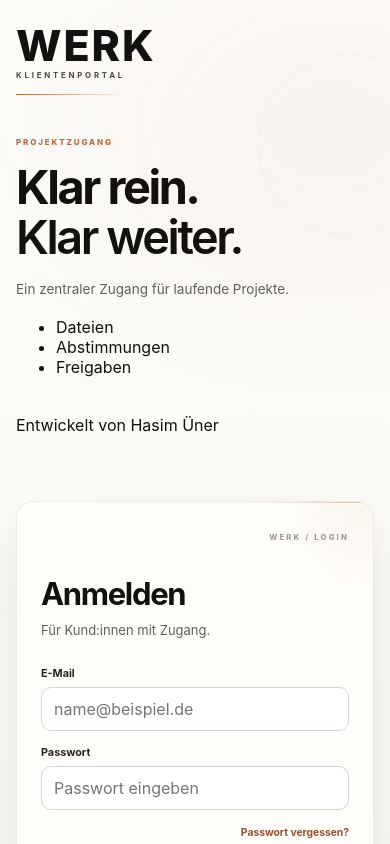
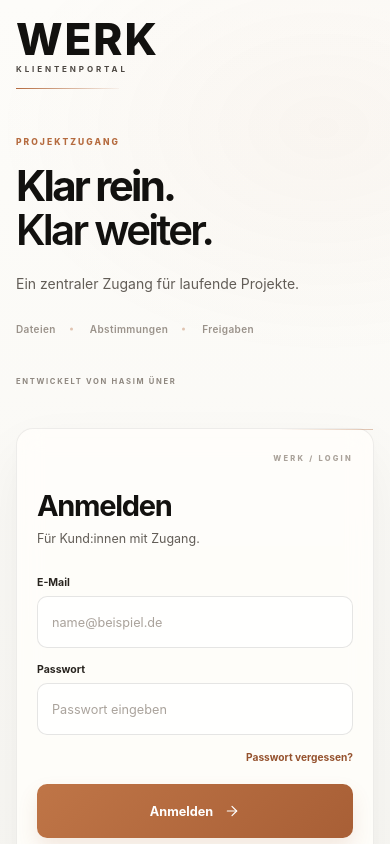
Before and after one commit to Hasim-hannover/hasim-client-portal, a Next.js app: page /login in a window 390 px wide. Shown: the top 844 px of the page. Built offline with nearby package versions, Linux system fonts and the light colour scheme; no server answers.

Commit message:
Reduce WERK login UI to editorial minimalism

```diff
--- a/app/login/login.module.css
+++ b/app/login/login.module.css
@@ -1,13 +1,12 @@
 .shell {
-  --werk-bg: #f8f7f4;
-  --werk-paper: #fffdfa;
-  --werk-ink: #12110f;
-  --werk-soft: #625e59;
-  --werk-muted: #948d85;
-  --werk-line: rgba(18, 17, 15, 0.095);
-  --werk-accent: #b56b3f;
-  --werk-accent-dark: #95522e;
-  --werk-accent-soft: rgba(181, 107, 63, 0.085);
+  --bg: #f8f7f3;
+  --paper: #fffdfa;
+  --ink: #12110f;
+  --soft: #625d57;
+  --muted: #9a928a;
+  --line: rgba(18, 17, 15, 0.09);
+  --accent: #b56b3f;
+  --accent-dark: #95522e;
 
   position: relative;
   isolation: isolate;
@@ -15,92 +14,41 @@
   overflow: hidden;
   display: grid;
   place-items: center;
-  padding: clamp(48px, 6vw, 92px);
-  color: var(--werk-ink);
+  padding: clamp(58px, 7vw, 108px);
+  color: var(--ink);
   background:
-    radial-gradient(520px 380px at 85% 12%, rgba(181, 107, 63, 0.055), transparent 72%),
-    linear-gradient(180deg, #fdfcf9 0%, var(--werk-bg) 100%);
+    radial-gradient(460px 320px at 83% 13%, rgba(181, 107, 63, 0.045), transparent 72%),
+    linear-gradient(180deg, #fdfcf9 0%, var(--bg) 100%);
 }
 
 .ambient {
   position: absolute;
   inset: 0;
-  z-index: -2;
+  z-index: -1;
   pointer-events: none;
 }
 
 .ambient::before {
   content: "";
   position: absolute;
-  top: 8%;
-  bottom: 8%;
-  left: 58.5%;
+  top: 10%;
+  bottom: 10%;
+  left: 58.8%;
   width: 1px;
-  background: linear-gradient(
-    to bottom,
-    transparent,
-    rgba(18, 17, 15, 0.055) 15%,
-    rgba(18, 17, 15, 0.055) 85%,
-    transparent
-  );
-}
-
-.ambient::after {
-  content: "";
-  position: absolute;
-  width: 240px;
-  height: 240px;
-  right: 9%;
-  top: 5%;
-  border-radius: 50%;
-  border: 1px solid rgba(181, 107, 63, 0.07);
-  opacity: 0.65;
-}
-
-.editorialRail {
-  position: absolute;
-  right: clamp(18px, 2.2vw, 38px);
-  top: 50%;
-  transform: translateY(-50%);
-  height: min(58vh, 500px);
-  width: 24px;
-  display: flex;
-  align-items: center;
-  justify-content: center;
-  z-index: -1;
-}
-
-.editorialRail::before {
-  content: "";
-  position: absolute;
-  inset: 0 auto 0 50%;
-  width: 1px;
-  background: linear-gradient(to bottom, transparent, rgba(181, 107, 63, 0.34) 18%, rgba(181, 107, 63, 0.16) 82%, transparent);
-}
-
-.editorialRail span {
-  writing-mode: vertical-rl;
-  transform: rotate(180deg);
-  padding: 16px 0;
-  color: #aaa29a;
-  background: var(--werk-bg);
-  font-size: 7.5px;
-  font-weight: 720;
-  letter-spacing: 0.3em;
-  text-transform: uppercase;
+  background: linear-gradient(to bottom, transparent, rgba(18,17,15,.05) 18%, rgba(18,17,15,.05) 82%, transparent);
 }
 
 .layout {
-  width: min(100%, 1120px);
+  width: min(100%, 1180px);
   display: grid;
-  grid-template-columns: minmax(0, 1fr) minmax(420px, 0.82fr);
-  gap: clamp(76px, 8vw, 122px);
+  grid-template-columns: minmax(0, 1fr) minmax(390px, 0.78fr);
+  gap: clamp(86px, 10vw, 150px);
   align-items: center;
 }
 
 .brandPanel {
   min-width: 0;
-  max-width: 535px;
+  max-width: 510px;
 }
 
 .wordmark {
@@ -108,7 +56,7 @@
   flex-direction: column;
   align-items: flex-start;
   gap: 5px;
-  margin-bottom: clamp(56px, 7vh, 78px);
+  margin-bottom: clamp(64px, 8vh, 94px);
 }
 
 .wordmark::after {
@@ -116,164 +64,111 @@
   width: 72%;
   height: 1px;
   margin-top: 9px;
-  background: linear-gradient(90deg, var(--werk-accent), rgba(181, 107, 63, 0.08));
+  background: linear-gradient(90deg, var(--accent), rgba(181, 107, 63, 0.06));
 }
 
 .wordmarkMain {
   font-family: Satoshi, Figtree, Inter, ui-sans-serif, system-ui, sans-serif;
-  font-size: clamp(45px, 4.4vw, 61px);
-  font-weight: 770;
-  line-height: 0.9;
-  letter-spacing: 0.045em;
+  font-size: clamp(46px, 4.6vw, 64px);
+  font-weight: 780;
+  line-height: .88;
+  letter-spacing: .045em;
 }
 
 .wordmarkSub {
-  color: #4c4742;
-  font-size: 8.3px;
+  color: #4d4843;
+  font-size: 8px;
   font-weight: 730;
-  letter-spacing: 0.36em;
+  letter-spacing: .36em;
   text-transform: uppercase;
 }
 
-.brandCopy {
-  max-width: 520px;
-}
-
 .eyebrow {
-  margin: 0 0 18px;
-  color: var(--werk-accent);
-  font-size: 8.8px;
+  margin: 0 0 19px;
+  color: var(--accent);
+  font-size: 8.5px;
   font-weight: 760;
-  letter-spacing: 0.23em;
+  letter-spacing: .24em;
   text-transform: uppercase;
 }
 
 .brandPanel h1 {
   margin: 0;
-  max-width: 520px;
+  max-width: 500px;
   font-family: Satoshi, Figtree, Inter, ui-sans-serif, system-ui, sans-serif;
-  font-size: clamp(43px, 4.55vw, 61px);
+  font-size: clamp(50px, 5.2vw, 72px);
   font-weight: 710;
-  line-height: 0.98;
-  letter-spacing: -0.052em;
+  line-height: .94;
+  letter-spacing: -.065em;
 }
 
 .brandPanel h1 span {
   display: block;
-  margin-top: 4px;
+  margin-top: 5px;
   font-weight: 640;
 }
 
 .intro {
-  max-width: 465px;
-  margin: 19px 0 0;
-  color: var(--werk-soft);
+  max-width: 400px;
+  margin: 22px 0 0;
+  color: var(--soft);
   font-size: clamp(14px, 1vw, 16px);
-  line-height: 1.62;
+  line-height: 1.65;
 }
 
-.features {
-  display: grid;
-  grid-template-columns: repeat(3, minmax(0, 1fr));
-  margin-top: 42px;
-  border-top: 1px solid var(--werk-line);
+.points {
+  display: flex;
+  flex-wrap: wrap;
+  gap: 10px 0;
+  margin: 38px 0 0;
+  padding: 0;
+  list-style: none;
 }
 
-.feature {
-  min-width: 0;
-  padding: 21px 18px 0 0;
+.points li {
+  position: relative;
+  margin-right: 17px;
+  padding-right: 17px;
+  color: var(--muted);
+  font-size: 10px;
+  font-weight: 620;
+  letter-spacing: .04em;
 }
 
-.feature + .feature {
-  padding-left: 18px;
-  border-left: 1px solid var(--werk-line);
-}
-
-.featureIcon {
-  width: 39px;
-  height: 39px;
-  display: grid;
-  place-items: center;
-  margin-bottom: 14px;
-  border: 1px solid rgba(181, 107, 63, 0.16);
-  border-radius: 11px;
-  color: var(--werk-accent);
-  background: rgba(255, 255, 255, 0.55);
-}
-
-.featureIcon svg {
-  width: 18px;
-  height: 18px;
-  stroke-width: 1.7;
-}
-
-.feature h2 {
-  margin: 0;
-  color: #24211e;
-  font-size: 11.5px;
-  font-weight: 710;
-  letter-spacing: -0.008em;
-}
-
-.feature p {
-  margin: 4px 0 0;
-  color: var(--werk-muted);
-  font-size: 10.4px;
-  line-height: 1.45;
+.points li:not(:last-child)::after {
+  content: "";
+  position: absolute;
+  top: 50%;
+  right: 0;
+  width: 3px;
+  height: 3px;
+  border-radius: 50%;
+  background: rgba(181, 107, 63, 0.38);
+  transform: translateY(-50%);
 }
 
 .signature {
-  display: flex;
-  align-items: flex-start;
-  gap: 12px;
-  margin-top: clamp(58px, 7vh, 78px);
-}
-
-.signature > span {
-  flex: 0 0 auto;
-  width: 32px;
-  height: 1px;
-  margin-top: 6px;
-  background: var(--werk-accent);
-}
-
-.signature p {
-  display: grid;
-  gap: 3px;
-  margin: 0;
-}
-
-.signature strong,
-.signature small {
+  margin: clamp(62px, 8vh, 88px) 0 0;
+  color: #8e877f;
+  font-size: 7.6px;
+  font-weight: 730;
+  letter-spacing: .22em;
   text-transform: uppercase;
-  letter-spacing: 0.21em;
-}
-
-.signature strong {
-  color: #625b55;
-  font-size: 7.9px;
-  font-weight: 750;
-}
-
-.signature small {
-  color: #a59d95;
-  font-size: 7px;
 }
 
 .loginCard {
   position: relative;
-  width: min(100%, 488px);
+  width: min(100%, 446px);
   justify-self: end;
-  padding: clamp(38px, 4vw, 50px);
-  overflow: hidden;
-  border: 1px solid rgba(18, 17, 15, 0.075);
-  border-radius: 22px;
-  background: rgba(255, 254, 251, 0.86);
+  padding: clamp(34px, 3.7vw, 44px);
+  border: 1px solid rgba(18,17,15,.07);
+  border-radius: 20px;
+  background: rgba(255, 254, 251, .82);
   box-shadow:
-    0 32px 72px rgba(42, 34, 28, 0.07),
-    0 8px 22px rgba(42, 34, 28, 0.03);
-  backdrop-filter: blur(14px);
-  -webkit-backdrop-filter: blur(14px);
+    0 26px 58px rgba(42, 34, 28, .055),
+    0 7px 20px rgba(42, 34, 28, .025);
+  backdrop-filter: blur(12px);
+  -webkit-backdrop-filter: blur(12px);
 }
 
 .loginCard::before {
@@ -281,62 +176,39 @@
   position: absolute;
   top: 0;
   right: 0;
-  width: 130px;
+  width: 94px;
   height: 1px;
-  background: linear-gradient(90deg, transparent, rgba(181, 107, 63, 0.45));
-}
-
-.loginCard::after {
-  content: "";
-  position: absolute;
-  right: -58px;
-  top: -58px;
-  width: 150px;
-  height: 150px;
-  border-radius: 50%;
-  background: radial-gradient(circle, rgba(181, 107, 63, 0.06), transparent 70%);
-  pointer-events: none;
+  background: linear-gradient(90deg, transparent, rgba(181,107,63,.38));
 }
 
 .cardMeta {
-  position: relative;
-  z-index: 1;
-  margin-bottom: clamp(42px, 5vh, 54px);
+  margin-bottom: clamp(38px, 4.8vh, 48px);
   text-align: right;
-  color: #a19a93;
-  font-size: 7.7px;
+  color: #aaa29a;
+  font-size: 7.5px;
   font-weight: 760;
-  letter-spacing: 0.28em;
+  letter-spacing: .3em;
   text-transform: uppercase;
-}
-
-.cardHeading {
-  position: relative;
-  z-index: 1;
 }
 
 .cardHeading h2 {
   margin: 0;
   font-family: Satoshi, Figtree, Inter, ui-sans-serif, system-ui, sans-serif;
-  color: var(--werk-ink);
-  font-size: clamp(31px, 3vw, 40px);
+  font-size: clamp(30px, 2.8vw, 38px);
   font-weight: 700;
-  line-height: 1.02;
-  letter-spacing: -0.043em;
+  line-height: 1;
+  letter-spacing: -.045em;
 }
 
 .cardHeading p {
-  max-width: 330px;
-  margin: 10px 0 0;
-  color: var(--werk-soft);
-  font-size: 13px;
+  margin: 9px 0 0;
+  color: var(--soft);
+  font-size: 12.5px;
   line-height: 1.55;
 }
 
 .success,
 .error {
-  position: relative;
-  z-index: 1;
   margin-top: 18px;
   padding: 9px 11px;
   border-radius: 9px;
@@ -345,23 +217,21 @@
 }
 
 .success {
-  border: 1px solid rgba(66, 139, 92, 0.22);
-  background: rgba(66, 139, 92, 0.06);
+  border: 1px solid rgba(66,139,92,.2);
+  background: rgba(66,139,92,.055);
   color: #356e49;
 }
 
 .error {
-  border: 1px solid rgba(181, 107, 63, 0.24);
-  background: rgba(181, 107, 63, 0.065);
+  border: 1px solid rgba(181,107,63,.22);
+  background: rgba(181,107,63,.06);
   color: #874b2b;
 }
 
 .form {
-  position: relative;
-  z-index: 1;
   display: grid;
   gap: 15px;
-  margin-top: 31px;
+  margin-top: 28px;
 }
 
 .field {
@@ -370,50 +240,33 @@
 }
 
 .field label {
-  color: #27231f;
-  font-size: 10.8px;
+  color: #28241f;
+  font-size: 10.5px;
   font-weight: 710;
 }
 
-.inputShell {
+.field input {
   min-height: 52px;
-  display: flex;
-  align-items: center;
-  gap: 11px;
-  padding: 0 15px;
-  border: 1px solid rgba(18, 17, 15, 0.105);
-  border-radius: 11px;
-  background: rgba(255, 255, 255, 0.62);
-  transition: border-color 0.18s ease, box-shadow 0.18s ease, background 0.18s ease;
+  width: 100%;
+  padding: 0 14px;
+  border: 1px solid rgba(18,17,15,.105);
+  border-radius: 10px;
+  outline: 0;
+  color: #191715;
+  background: rgba(255,255,255,.66);
+  font: inherit;
+  font-size: 12.7px;
+  transition: border-color .18s ease, box-shadow .18s ease, background .18s ease;
 }
 
-.inputShell:focus-within {
-  border-color: rgba(181, 107, 63, 0.5);
-  background: rgba(255, 255, 255, 0.92);
-  box-shadow: 0 0 0 3px rgba(181, 107, 63, 0.07);
+.field input::placeholder {
+  color: #aaa39c;
 }
 
-.inputShell svg {
-  flex: 0 0 auto;
-  width: 17px;
-  height: 17px;
-  color: #7b756f;
-  stroke-width: 1.65;
-}
-
-.inputShell input {
-  width: 100%;
-  min-width: 0;
-  border: 0;
-  outline: 0;
-  color: #191715;
-  background: transparent;
-  font: inherit;
-  font-size: 12.7px;
-}
-
-.inputShell input::placeholder {
-  color: #aaa39c;
+.field input:focus {
+  border-color: rgba(181,107,63,.5);
+  background: rgba(255,255,255,.94);
+  box-shadow: 0 0 0 3px rgba(181,107,63,.07);
 }
 
 .passwordHelp {
@@ -423,12 +276,12 @@
 
 .passwordHelp a,
 .footerLinks a {
-  color: var(--werk-accent-dark);
+  color: var(--accent-dark);
   text-decoration: none;
 }
 
 .passwordHelp a {
-  font-size: 10.3px;
+  font-size: 10.2px;
   font-weight: 650;
 }
 
@@ -440,34 +293,33 @@
 
 .submit {
   min-height: 54px;
-  margin-top: 5px;
+  margin-top: 4px;
   display: flex;
   align-items: center;
   justify-content: center;
-  gap: 12px;
+  gap: 11px;
   border: 0;
-  border-radius: 11px;
+  border-radius: 10px;
   color: #fff;
-  background: linear-gradient(135deg, #bf7547, #a95f36);
-  box-shadow: 0 11px 22px rgba(169, 95, 54, 0.14);
+  background: linear-gradient(135deg, #bf7547, #a85f36);
+  box-shadow: 0 10px 20px rgba(169,95,54,.13);
   cursor: pointer;
   font: inherit;
-  font-size: 12.8px;
+  font-size: 12.7px;
   font-weight: 730;
-  transition: transform 0.18s ease, box-shadow 0.18s ease, filter 0.18s ease;
+  transition: transform .18s ease, box-shadow .18s ease;
 }
 
 .submit svg {
-  width: 17px;
-  height: 17px;
+  width: 16px;
+  height: 16px;
   stroke-width: 1.8;
-  transition: transform 0.18s ease;
+  transition: transform .18s ease;
 }
 
 .submit:hover {
   transform: translateY(-1px);
-  filter: saturate(1.03);
-  box-shadow: 0 14px 26px rgba(169, 95, 54, 0.18);
+  box-shadow: 0 13px 24px rgba(169,95,54,.17);
 }
 
 .submit:hover svg {
@@ -481,36 +333,20 @@
 .submit:focus-visible,
 .passwordHelp a:focus-visible,
 .footerLinks a:focus-visible {
-  outline: 2px solid rgba(181, 107, 63, 0.58);
+  outline: 2px solid rgba(181,107,63,.58);
   outline-offset: 3px;
 }
 
 .cardFooter {
-  position: relative;
-  z-index: 1;
   display: flex;
   align-items: center;
   justify-content: space-between;
   gap: 14px;
-  margin-top: 32px;
-  padding-top: 19px;
-  border-top: 1px solid var(--werk-line);
-}
-
-.securityLine {
-  display: inline-flex;
-  align-items: center;
-  gap: 7px;
-  margin: 0;
-  color: #89837d;
+  margin-top: 30px;
+  padding-top: 18px;
+  border-top: 1px solid var(--line);
+  color: #918a83;
   font-size: 9.7px;
-}
-
-.securityLine svg {
-  width: 14px;
-  height: 14px;
-  color: #706a64;
-  stroke-width: 1.65;
 }
 
 .footerLinks {
@@ -518,17 +354,29 @@
   align-items: center;
   gap: 7px;
   color: #aaa29a;
-  font-size: 9.4px;
+  font-size: 9.7px;
 }
 
-@media (max-width: 1100px) {
+@media (max-width: 1040px) {
   .shell {
-    overflow: auto;
-    padding: 44px 34px;
+    padding: 40px;
   }
 
-  .editorialRail {
-    display: none;
+  .ambient::before {
+    left: 56%;
+  }
+
+  .layout {
+    grid-template-columns: minmax(0, .95fr) minmax(380px, .82fr);
+    gap: 56px;
+  }
+}
+
+@media (max-width: 840px) {
+  .shell {
+    place-items: start center;
+    overflow: auto;
+    padding: 30px 22px 44px;
   }
 
   .ambient::before {
@@ -536,162 +384,74 @@
   }
 
   .layout {
-    grid-template-columns: minmax(0, 0.95fr) minmax(390px, 0.82fr);
-    gap: 52px;
+    width: min(100%, 620px);
+    grid-template-columns: 1fr;
+    gap: 42px;
+  }
+
+  .brandPanel,
+  .loginCard {
+    width: 100%;
+    max-width: none;
+  }
+
+  .loginCard {
+    justify-self: stretch;
+  }
+
+  .wordmark {
+    margin-bottom: 48px;
+  }
+
+  .signature {
+    margin-top: 42px;
+  }
+}
+
+@media (max-width: 520px) {
+  .shell {
+    padding: 20px 16px 34px;
+  }
+
+  .wordmarkMain {
+    font-size: 44px;
   }
 
   .brandPanel h1 {
-    font-size: clamp(42px, 5.2vw, 56px);
-  }
-}
-
-@media (max-width: 860px) {
-  .shell {
-    place-items: start center;
-    overflow: auto;
-    padding: 34px 22px 48px;
-  }
-
-  .ambient::after {
-    width: 180px;
-    height: 180px;
-    right: -50px;
-  }
-
-  .layout {
-    width: min(100%, 620px);
-    grid-template-columns: 1fr;
-    gap: 50px;
-  }
-
-  .brandPanel {
-    max-width: none;
-  }
-
-  .wordmark {
-    margin-bottom: 42px;
-  }
-
-  .brandCopy {
-    max-width: 560px;
-  }
-
-  .brandPanel h1 {
-    max-width: 560px;
-    font-size: clamp(42px, 9vw, 58px);
+    font-size: 42px;
   }
 
   .intro {
-    max-width: 500px;
+    font-size: 14px;
   }
 
-  .features {
-    margin-top: 34px;
-  }
-
-  .signature {
-    margin-top: 44px;
+  .points {
+    margin-top: 28px;
   }
 
   .loginCard {
-    width: 100%;
-    justify-self: stretch;
-  }
-}
-
-@media (max-width: 560px) {
-  .shell {
-    padding: 26px 16px 38px;
-  }
-
-  .wordmarkMain {
-    font-size: 43px;
-  }
-
-  .wordmarkSub {
-    font-size: 7.8px;
-  }
-
-  .eyebrow {
-    font-size: 8px;
-  }
-
-  .brandPanel h1 {
-    font-size: clamp(39px, 12vw, 50px);
-  }
-
-  .intro {
-    font-size: 13.5px;
-  }
-
-  .features {
-    grid-template-columns: 1fr;
-    gap: 0;
-    margin-top: 30px;
-  }
-
-  .feature,
-  .feature + .feature {
-    display: grid;
-    grid-template-columns: 36px minmax(0, 1fr);
-    column-gap: 12px;
-    padding: 15px 0;
-    border-left: 0;
-    border-bottom: 1px solid var(--werk-line);
-  }
-
-  .feature:first-child {
-    border-top: 0;
-  }
-
-  .featureIcon {
-    grid-row: 1 / span 2;
-    width: 34px;
-    height: 34px;
-    margin: 0;
-  }
-
-  .featureIcon svg {
-    width: 16px;
-    height: 16px;
-  }
-
-  .feature p {
-    margin-top: 2px;
-  }
-
-  .signature {
-    margin-top: 38px;
-  }
-
-  .loginCard {
-    padding: 31px 24px;
-    border-radius: 18px;
+    padding: 25px 20px;
+    border-radius: 17px;
   }
 
   .cardMeta {
-    margin-bottom: 36px;
+    margin-bottom: 28px;
   }
 
   .cardHeading h2 {
-    font-size: 31px;
-  }
-
-  .form {
-    margin-top: 27px;
+    font-size: 29px;
   }
 
   .cardFooter {
+    flex-direction: column;
     align-items: flex-start;
-    flex-direction: column;
-    gap: 10px;
   }
 }
 
 @media (prefers-reduced-motion: reduce) {
+  .field input,
   .submit,
-  .submit svg,
-  .inputShell {
+  .submit svg {
     transition: none;
   }
 }
```
